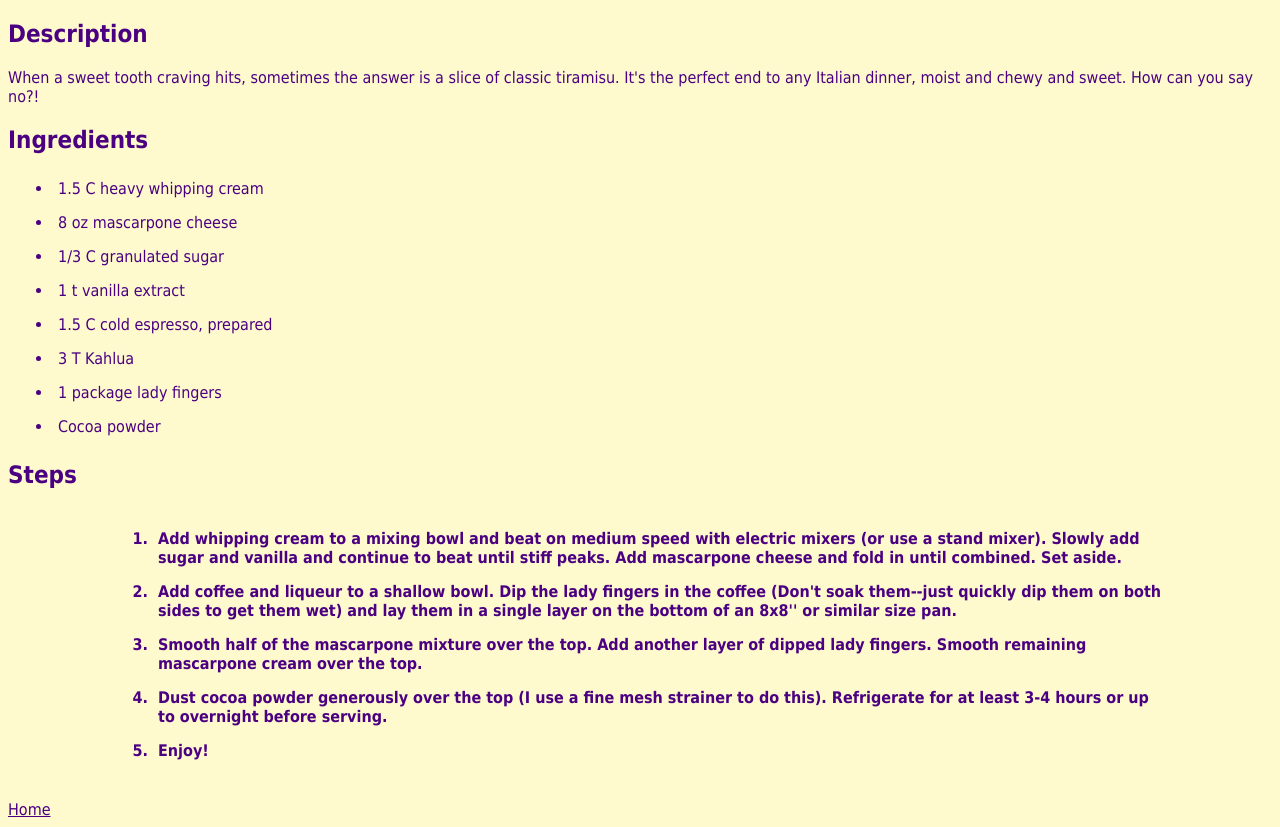
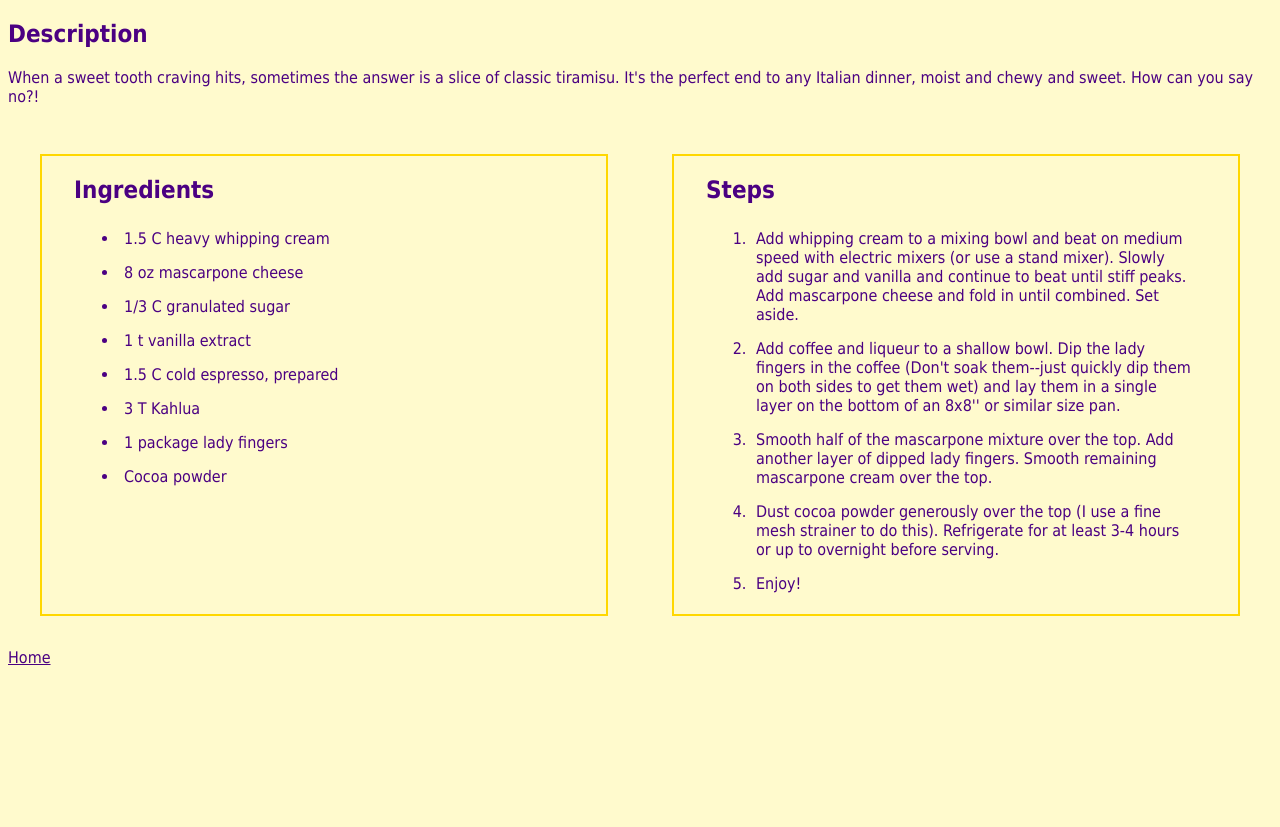
Before and after one commit to aingebritson/odin-recipes, a plain HTML site: page recipes/tiramisu.html in a window 1280 px wide. Shown: the part 560-1387 px from the top of the page. After the commit the page ends 1235 px from the top, so only its background shows below. Drawn offline with Linux system fonts and the light colour scheme.

Commit message:
Style with flexbox

```diff
--- a/recipes/tiramisu.html
+++ b/recipes/tiramisu.html
@@ -15,6 +15,8 @@
         <p>
             When a sweet tooth craving hits, sometimes the answer is a slice of classic tiramisu. It's the perfect end to any Italian dinner, moist and chewy and sweet. How can you say no?!
         </p>
+        <div class="container">
+            <div class="card">
                 <h2>Ingredients</h2>
                 <p>
                     <ul>
@@ -28,6 +30,8 @@
                         <li>Cocoa powder</li>
                     </ul>
                 </p>
+            </div>
+            <div class="card">
                 <h2>Steps</h2>
                 <p>
                     <ol>
@@ -38,6 +42,8 @@
                         <li>Enjoy!</li>
                     </ol>
                 </p>
+            </div>
+        </div>
         <a href="../index.html">Home</a>
     </body>
 </html>
--- a/style.css
+++ b/style.css
@@ -14,7 +14,7 @@ h1 {
     border: 2px indigo dotted;
 }
 
-ol {
+.home {
     font-weight: bold;
     margin: 25px 100px;
     padding: 5px 0px 5px 40px;
@@ -24,3 +24,15 @@ li {
     padding: 5px;
     margin: 5px;
 }
+
+.container {
+    display: flex;
+    justify-content: space-evenly;
+}
+
+.card {
+    flex: 1;
+    padding: 0px 2em;
+    margin: 2em;
+    border: 2px solid gold;
+}
```
Also changed, not shown: index.html (+1 -1 lines), recipes/lasagna.html (+7 -0 lines), recipes/manhattan.html (+6 -0 lines). Lines whose indentation alone changed are shown as unchanged.
